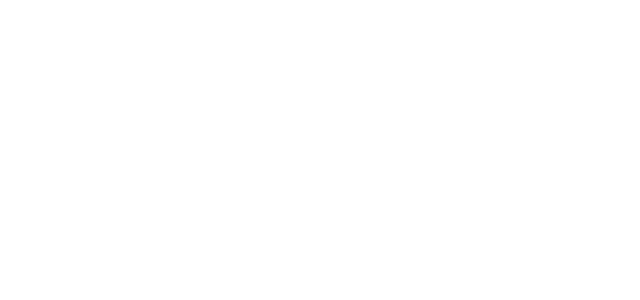
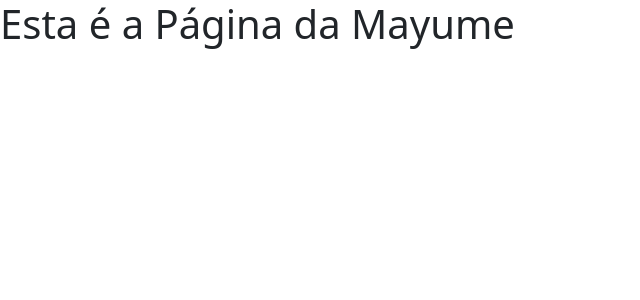
Before and after one commit to FelixMembrive/desafio-final-gama-academy-gr2, a React (Vite) app: page /Mayume in a window 1280 px wide. Before the commit this address had no page. Shown: the top 300 px of the page, without its empty margins (0-640 px from the left). Built offline with nearby package versions, Linux system fonts and the light colour scheme.

Commit message:
Mayume Page

```diff
--- a/src/Routes.tsx
+++ b/src/Routes.tsx
@@ -2,6 +2,7 @@ import { Routes, Route, Link } from "react-router-dom";
 import HomeDev from "./pages/HomeDev";
 import Home from "./pages/Home"
 import PaginaFelix from "./pages/PaginaFelix";
+import PaginaMayume from "./pages/PaginaMayume";
 
 
 
@@ -11,6 +12,7 @@ export default function RoutesComponent() {
         {/* Dev-testes */}
         <Route path="HomeDev" element={<HomeDev />} />
         <Route path="Felix" element={<PaginaFelix />} />
+        <Route path="Mayume" element={<PaginaMayume />} />
 
       {/* Aplicação */}
         <Route path="" element={<Home />} />
--- a/src/pages/HomeDev/index.tsx
+++ b/src/pages/HomeDev/index.tsx
@@ -7,6 +7,7 @@ export default function HomeDev() {
   return (
     <>
       <Link to="/Felix"> Link para a página do Felix</Link>
+      <Link to="/Mayume"> Link para a página da Mayume</Link>
     </>
   );
 }
--- /dev/null
+++ b/src/pages/PaginaMayume/index.tsx
@@ -0,0 +1,7 @@
+export default function PaginaMayume() {
+    return (
+      <>
+        <h1>Esta é a Página da Mayume</h1>
+      </>
+    );
+  }
```
